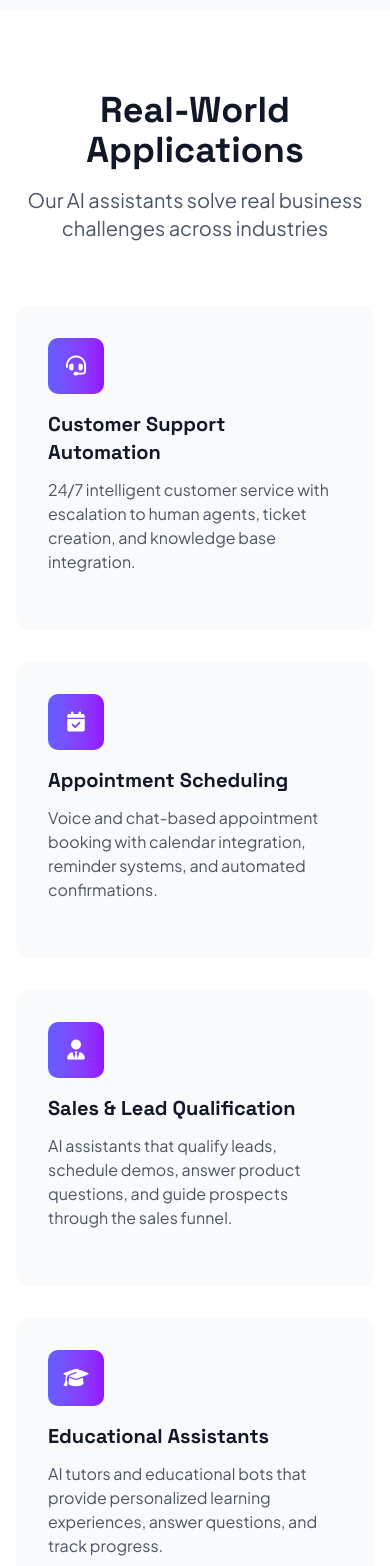
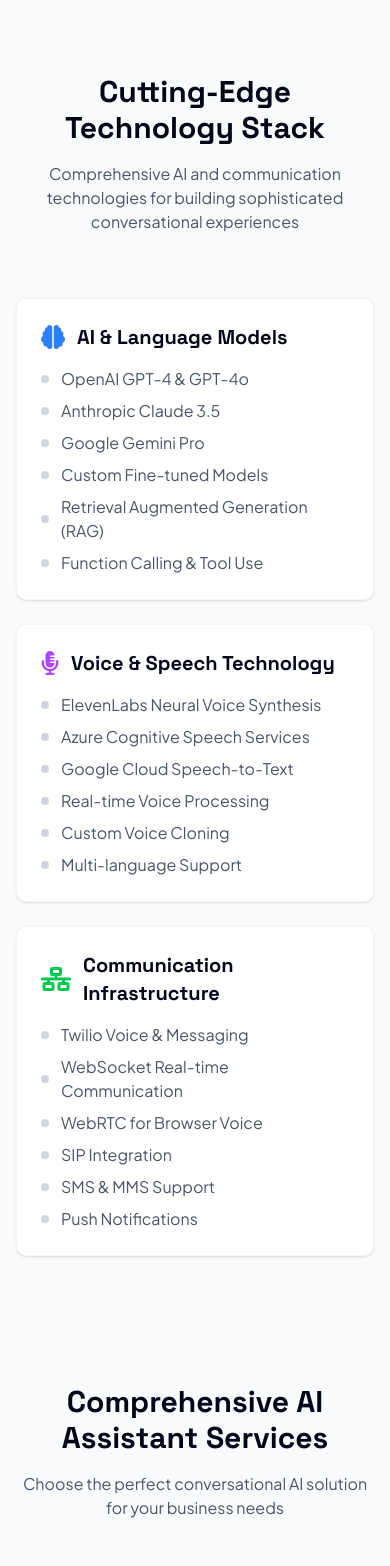
Before and after one commit to skyfortress/blog, a Next.js app: page /chatbot-voicebot-services in a window 390 px wide. Shown: the part 4708-6274 px from the top of the page. Built offline with nearby package versions, Linux system fonts and the light colour scheme.

Commit message:
Add testimonials section and improve technology stack layout for better responsiveness

```diff
--- a/src/app/chatbot-voicebot-services/page.tsx
+++ b/src/app/chatbot-voicebot-services/page.tsx
@@ -210,42 +210,6 @@
       }
     ]
   },
-  useCases: {
-    title: "Real-World Applications",
-    description: "Our AI assistants solve real business challenges across industries",
-    cases: [
-      {
-        icon: "fas fa-headset",
-        title: "Customer Support Automation",
-        description: "24/7 intelligent customer service with escalation to human agents, ticket creation, and knowledge base integration."
-      },
-      {
-        icon: "fas fa-calendar-check",
-        title: "Appointment Scheduling",
-        description: "Voice and chat-based appointment booking with calendar integration, reminder systems, and automated confirmations."
-      },
-      {
-        icon: "fas fa-user-tie",
-        title: "Sales & Lead Qualification",
-        description: "AI assistants that qualify leads, schedule demos, answer product questions, and guide prospects through the sales funnel."
-      },
-      {
-        icon: "fas fa-graduation-cap",
-        title: "Educational Assistants",
-        description: "AI tutors and educational bots that provide personalized learning experiences, answer questions, and track progress."
-      },
-      {
-        icon: "fas fa-stethoscope",
-        title: "Healthcare Support",
-        description: "HIPAA-compliant medical assistants for appointment scheduling, symptom checking, and patient education."
-      },
-      {
-        icon: "fas fa-shopping-cart",
-        title: "E-commerce Assistance",
-        description: "Shopping assistants that help customers find products, process orders, handle returns, and provide personalized recommendations."
-      }
-    ]
-  }
 };
 
 export default function ChatbotVoicebotServicesPage() {
@@ -297,34 +261,6 @@
           </div>
         </div>
       </section>
-
-      {/* Use Cases Section */}
-      <section className="py-20 bg-white">
-        <div className="max-w-7xl mx-auto px-4">
-          <div className="text-center mb-16">
-            <h2 className="text-4xl font-bold text-gray-900 mb-4">
-              {content.useCases.title}
-            </h2>
-            <p className="text-xl text-gray-600 max-w-3xl mx-auto">
-              {content.useCases.description}
-            </p>
-          </div>
-          <div className="grid lg:grid-cols-3 md:grid-cols-2 gap-8">
-            {content.useCases.cases.map((useCase, index) => (
-              <div key={index} className="bg-gray-50 rounded-xl p-8 hover:bg-gray-100 transition-colors">
-                <div className="mb-6">
-                  <div className="w-14 h-14 bg-gradient-to-r from-indigo-500 to-purple-600 rounded-lg flex items-center justify-center mb-4">
-                    <i className={`${useCase.icon} text-white text-xl`}></i>
-                  </div>
-                  <h3 className="text-xl font-bold text-gray-900 mb-3">{useCase.title}</h3>
-                  <p className="text-gray-600">{useCase.description}</p>
-                </div>
-              </div>
-            ))}
-          </div>
-        </div>
-      </section>
-
       <TechnologyStack
         title={content.technologyStack.title}
         description={content.technologyStack.description}
--- a/src/app/page.tsx
+++ b/src/app/page.tsx
@@ -2,6 +2,7 @@
 import Navigation from '@/components/Navigation';
 import ContactForm from '@/components/ContactForm';
 import Footer from '@/components/Footer';
+import Testimonials from '@/components/Testimonials';
 import { getFeaturedPosts, formatDate } from '@/lib/blog';
 
 export default async function Home() {
@@ -317,6 +318,9 @@
         </div>
       </section>
 
+      {/* Testimonials Section */}
+      <Testimonials backgroundColor="gray" />
+
       {/* Featured Blog Posts */}
       {featuredPosts.length > 0 && (
         <section className="py-20 bg-white">
--- a/src/components/TechnologyStack.tsx
+++ b/src/components/TechnologyStack.tsx
@@ -34,10 +34,17 @@
 
   const bgClass = backgroundColor === 'white' ? 'bg-white' : 'bg-gray-50';
 
-  // Dynamically determine number of columns based on categories count
-  const columnCount = Math.min(categories.length, 4);
-  const gridCols = columnCount === 4 ? 'md:grid-cols-4' :
-                   columnCount === 2 ? 'md:grid-cols-2' : 'md:grid-cols-3';
+  // Dynamically determine grid layout based on categories count
+  const getGridClasses = (count: number) => {
+    if (count <= 2) return 'md:grid-cols-2';
+    if (count === 3) return 'md:grid-cols-3';
+    if (count === 4) return 'md:grid-cols-2 lg:grid-cols-4';
+    if (count === 5) return 'md:grid-cols-2 lg:grid-cols-3 xl:grid-cols-5';
+    if (count === 6) return 'md:grid-cols-2 lg:grid-cols-3';
+    return 'md:grid-cols-2 lg:grid-cols-3 xl:grid-cols-4'; // 7+ items
+  };
+
+  const gridCols = getGridClasses(categories.length);
 
   return (
     <section className={`py-16 ${bgClass}`}>
@@ -47,18 +54,28 @@
           {description}
         </p>
 
-        <div className={`grid ${gridCols} gap-8`}>
+        <div className={`grid grid-cols-1 ${gridCols} gap-6 lg:gap-8`}>
           {categories.map((category, index) => {
             const iconColor = getColorClasses(category.colorTheme, index);
             return (
-              <div key={index} className="bg-white p-6 rounded-lg shadow-sm">
-                <h3 className="text-xl font-semibold mb-4 flex items-center">
-                  <i className={`${category.icon} ${iconColor} mr-3 text-2xl`}></i>
+              <div
+                key={index}
+                className="bg-white p-6 rounded-lg shadow-sm hover:shadow-md transition-all duration-300 transform hover:translate-y-[-2px] border border-gray-100 hover:border-gray-200 animate-fade-in-up group"
+                style={{animationDelay: `${index * 0.1}s`}}
+              >
+                <h3 className="text-xl font-semibold mb-4 flex items-center group-hover:text-gray-800 transition-colors duration-300">
+                  <i className={`${category.icon} ${iconColor} mr-3 text-2xl group-hover:scale-110 transition-transform duration-300`}></i>
                   {category.title}
                 </h3>
                 <ul className="space-y-2 text-gray-600">
                   {category.technologies.map((tech, techIndex) => (
-                    <li key={techIndex}>• {tech}</li>
+                    <li
+                      key={techIndex}
+                      className="flex items-center hover:text-gray-800 transition-colors duration-200"
+                    >
+                      <span className="w-2 h-2 bg-gray-300 rounded-full mr-3 flex-shrink-0 group-hover:bg-gray-400 transition-colors duration-300"></span>
+                      {tech}
+                    </li>
                   ))}
                 </ul>
               </div>
--- /dev/null
+++ b/src/components/Testimonials.tsx
@@ -0,0 +1,114 @@
+interface Testimonial {
+  id: number;
+  name: string;
+  role: string;
+  company: string;
+  content: string;
+  avatar?: string;
+  rating: number;
+}
+
+interface TestimonialsProps {
+  title?: string;
+  description?: string;
+  backgroundColor?: 'white' | 'gray';
+  testimonials?: Testimonial[];
+}
+
+const defaultTestimonials: Testimonial[] = [
+  {
+    id: 1,
+    name: "Sarah Chen",
+    role: "CTO",
+    company: "TechFlow Solutions",
+    content: "The AI chatbot they developed for our customer service increased response efficiency by 300% and customer satisfaction by 45%. Their technical expertise and understanding of our business needs was exceptional.",
+    rating: 5
+  },
+  {
+    id: 2,
+    name: "Michael Rodriguez",
+    role: "CEO",
+    company: "DataVault Analytics",
+    content: "Working with this team transformed our data processing capabilities. The custom ML models they built reduced our analysis time from hours to minutes, directly impacting our bottom line.",
+    rating: 5
+  },
+  {
+    id: 3,
+    name: "Emma Thompson",
+    role: "Head of Operations",
+    company: "RetailGenius",
+    content: "Their AI-powered inventory management system helped us reduce stockouts by 60% and optimize our supply chain. The ROI was evident within the first quarter of implementation.",
+    rating: 5
+  },
+];
+
+export default function Testimonials({
+  title = "What Our Clients Say",
+  description = "See how we've helped businesses transform with AI solutions that deliver real results",
+  backgroundColor = 'white',
+  testimonials = defaultTestimonials
+}: TestimonialsProps) {
+  const bgClass = backgroundColor === 'white' ? 'bg-white' : 'bg-gray-50';
+
+  const renderStars = (rating: number) => {
+    return Array.from({ length: 5 }, (_, index) => (
+      <i
+        key={index}
+        className={`fas fa-star ${index < rating ? 'text-yellow-400' : 'text-gray-300'} text-sm`}
+      />
+    ));
+  };
+
+  return (
+    <section className={`py-16 ${bgClass}`}>
+      <div className="max-w-7xl mx-auto px-4">
+        <div className="text-center mb-16">
+          <h2 className="text-3xl font-bold text-gray-900 mb-4">{title}</h2>
+          <p className="text-gray-600 max-w-3xl mx-auto text-lg leading-relaxed">
+            {description}
+          </p>
+        </div>
+
+        <div className="grid grid-cols-1 md:grid-cols-2 lg:grid-cols-3 gap-8">
+          {testimonials.map((testimonial, index) => (
+            <div
+              key={testimonial.id}
+              className="bg-white p-6 rounded-lg shadow-sm hover:shadow-md transition-all duration-300 transform hover:translate-y-[-2px] border border-gray-100 hover:border-gray-200 animate-fade-in-up group"
+              style={{animationDelay: `${index * 0.1}s`}}
+            >
+              {/* Rating Stars */}
+              <div className="flex items-center mb-4">
+                <div className="flex space-x-1 mr-2">
+                  {renderStars(testimonial.rating)}
+                </div>
+                <span className="text-sm text-gray-500">({testimonial.rating}.0)</span>
+              </div>
+
+              {/* Testimonial Content */}
+              <blockquote className="text-gray-700 mb-6 leading-relaxed">
+                &ldquo;{testimonial.content}&rdquo;
+              </blockquote>
+
+              {/* Author Info */}
+              <div className="flex items-center">
+                <div className="w-12 h-12 bg-gradient-to-br from-indigo-500 to-purple-600 rounded-full flex items-center justify-center mr-4 flex-shrink-0">
+                  <span className="text-white font-semibold text-lg">
+                    {testimonial.name.charAt(0)}
+                  </span>
+                </div>
+                <div>
+                  <div className="font-semibold text-gray-900 group-hover:text-indigo-600 transition-colors duration-300">
+                    {testimonial.name}
+                  </div>
+                  <div className="text-sm text-gray-600">
+                    {testimonial.role} at {testimonial.company}
+                  </div>
+                </div>
+              </div>
+            </div>
+          ))}
+        </div>
+      </div>
+    </section>
+  );
+}
```
